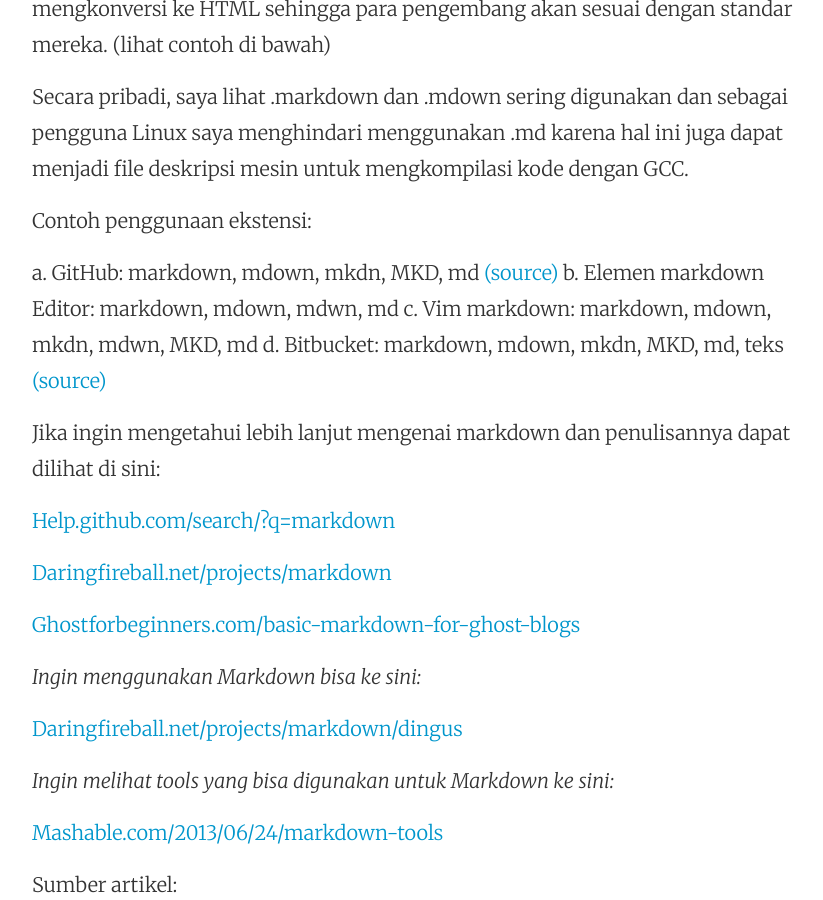
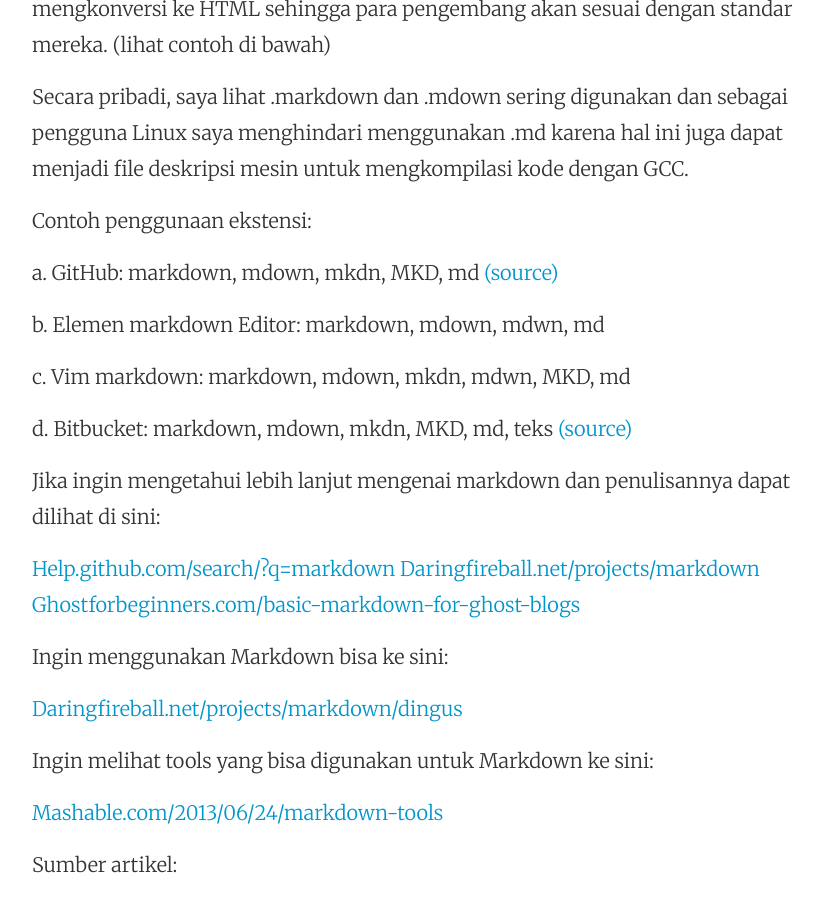
Before and after one commit to D3f4lt/d3f4lt.github.io, a Jekyll site: the page built from _posts/2014-06-09-kenalan-dengan-markdown.md, in a window 1280 px wide and 900 px high, scrolled down 2456 px. Shown: the whole window, without its empty margins (224-1047 px from the left). Built offline with Jekyll 4.4.1, drawn with Linux system fonts in a browser that asks for light colours; comment, search, counter and statistics services are not loaded.

```diff
--- a/_posts/2014-06-09-kenalan-dengan-markdown.md
+++ b/_posts/2014-06-09-kenalan-dengan-markdown.md
@@ -73,24 +73,24 @@ Secara pribadi, saya lihat .markdown dan .mdown sering digunakan dan sebagai pen
 Contoh penggunaan ekstensi:
 
 a. GitHub: markdown, mdown, mkdn, MKD, md [(source)](https://github.com/github/markup/blob/b865add2e053f8cea3d7f4d9dcba001bdfd78994/lib/github/markups.rb#L1)
+
 b. Elemen markdown Editor: markdown, mdown, mdwn, md
+
 c. Vim markdown: markdown, mdown, mkdn, mdwn, MKD, md
+
 d. Bitbucket: markdown, mdown, mkdn, MKD, md, teks [(source)](https://confluence.atlassian.com/display/BITBUCKET/Display+README+text+on+the+overview#DisplayREADMEtextontheoverview-Filenamingandprecedence)
 
 Jika ingin mengetahui lebih lanjut mengenai markdown dan penulisannya dapat dilihat di sini:
 
 [Help.github.com/search/?q=markdown](https://help.github.com/search/?q=markdown)
-
 [Daringfireball.net/projects/markdown](Daringfireball.net/projects/markdown)
-
-
 [Ghostforbeginners.com/basic-markdown-for-ghost-blogs](http://ghostforbeginners.com/basic-markdown-for-ghost-blogs)
 
-*Ingin menggunakan Markdown bisa ke sini:*
+Ingin menggunakan Markdown bisa ke sini:
 
 [Daringfireball.net/projects/markdown/dingus](http://daringfireball.net/projects/markdown/dingus)
 
-*Ingin melihat tools yang bisa digunakan untuk Markdown ke sini:*
+Ingin melihat tools yang bisa digunakan untuk Markdown ke sini:
 
 [Mashable.com/2013/06/24/markdown-tools](http://mashable.com/2013/06/24/markdown-tools)
 
```
